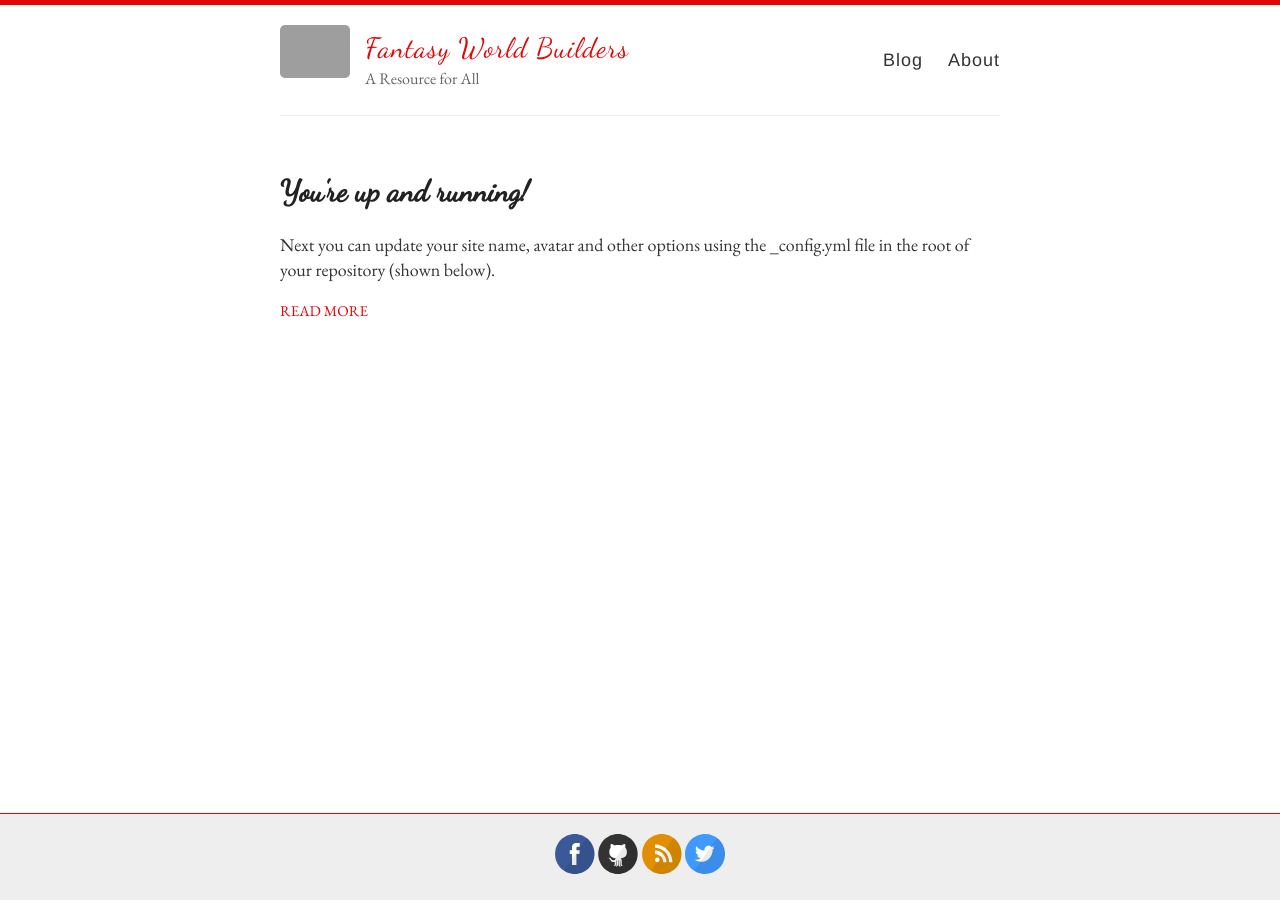
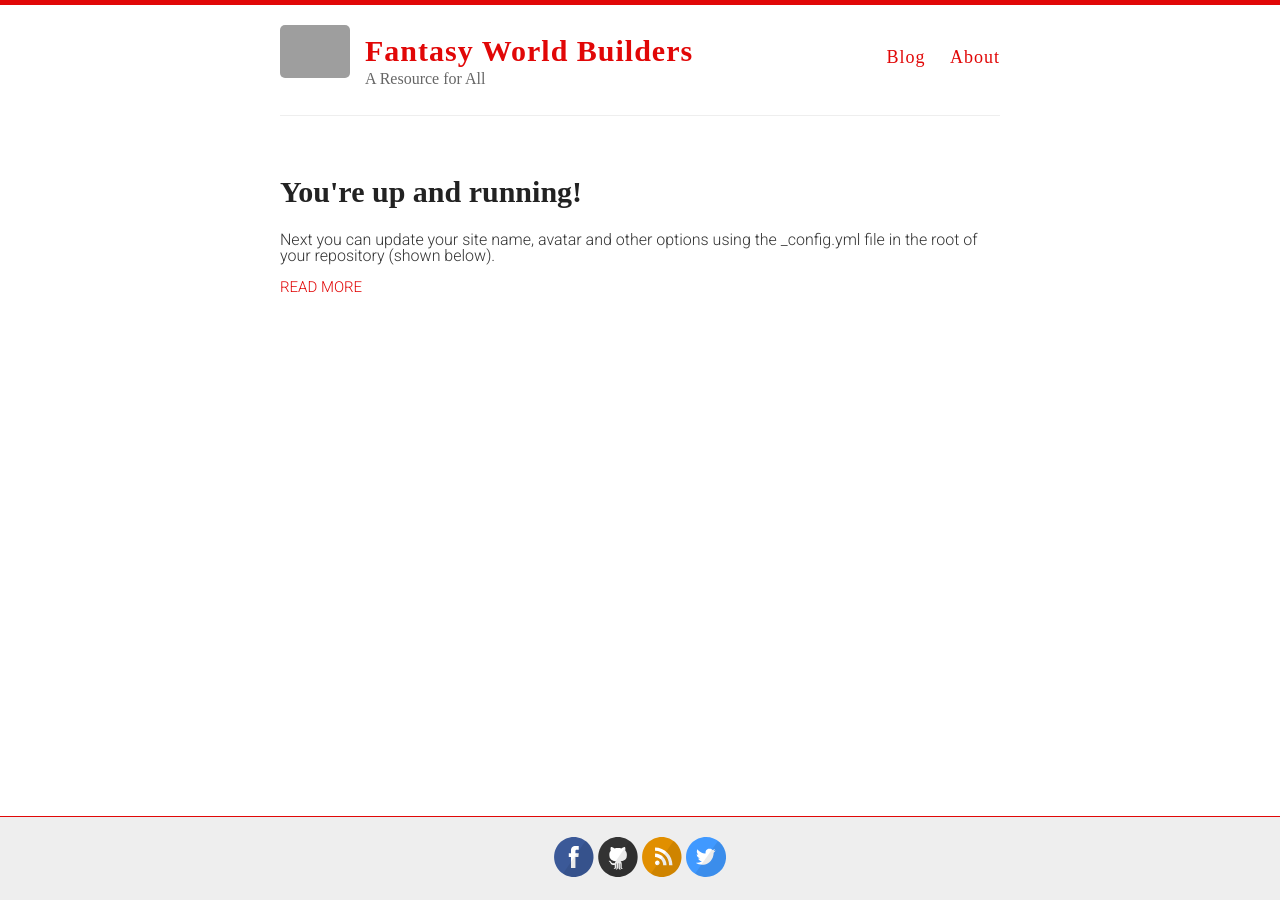
Before and after one commit to egreer/fantasyworld.builders, a Jekyll site: the page built from index.html, in a window 1280 px wide. Built offline with Jekyll 4.4.1, drawn with Linux system fonts in a browser that asks for light colours; nearby versions of some CDN libraries; some web fonts are replaced; grey boxes are pictures that could not be loaded.

Commit message:
updating fonts

```diff
--- a/_layouts/default.html
+++ b/_layouts/default.html
@@ -15,8 +15,8 @@
     <script src="https://stackpath.bootstrapcdn.com/bootstrap/4.3.1/js/bootstrap.min.js" integrity="sha384-JjSmVgyd0p3pXB1rRibZUAYoIIy6OrQ6VrjIEaFf/nJGzIxFDsf4x0xIM+B07jRM" crossorigin="anonymous"></script>
     <script src="https://kit.fontawesome.com/33b61b9e52.js" crossorigin="anonymous" integrity="sha384-vZhmSm3kshNlxPsZGXVLs2e16t4pRD3QYhU12zwY088qFiim63A4g/VpqBVLxTpz"></script>
 
-    <link href="https://fonts.googleapis.com/css?family=Dancing+Script&display=swap" rel="stylesheet">
-    <link href="https://fonts.googleapis.com/css?family=EB+Garamond&display=swap" rel="stylesheet">
+    <link href="https://fonts.googleapis.com/css?family=Almendra+Display&display=swap" rel="stylesheet">
+    <link href="https://fonts.googleapis.com/css?family=Roboto:300&display=swap" rel="stylesheet">
 
     <link rel="stylesheet" type="text/css" href="{{ site.baseurl }}/style.css" />
     <link rel="alternate" type="application/rss+xml" title="{{ site.name }} - {{ site.description }}" href="{{ site.baseurl }}/feed.xml" />
--- a/_sass/_variables.scss
+++ b/_sass/_variables.scss
@@ -4,7 +4,7 @@
 //
 
 // Colors
-$blue: #4183C4;
+$blue: #4183c4;
 $red: #e10707;
 
 // Grays
@@ -16,11 +16,12 @@
 $white: #fff;
 
 // Font stacks
-$helvetica: Helvetica, Arial, sans-serif;
-$helvetica-neue: "Helvetica Neue", Helvetica, Arial, sans-serif;
-$georgia: Georgia, serif;
-$garamond: 'EB Garamond', serif;
-$dancing-script: 'Dancing Script', cursive;
+$almendra-display: 'Almendra Display', cursive;
+$roboto: Roboto, sans-serif;
+
+$header-font: $almendra-display;
+$body-font: $roboto;
+$subtext-font: $almendra-display;
 
 // Mobile breakpoints
 @mixin mobile {
--- a/style.scss
+++ b/style.scss
@@ -20,7 +20,7 @@
 body {
   background: $white;
   color: $dark-gray;
-  font: 18px/1.4 $garamond;
+  font-family: $body-font;
 }
 
 .container {
@@ -41,7 +41,7 @@
   }
 
   color: $darker-gray;
-  font-family: $dancing-script;
+  font-family: $header-font;
   font-weight: bold;
 
   line-height: 1.7;
@@ -65,8 +65,8 @@
 }
 
 h4 {
+  color: $gray;
   font-size: 18px;
-  color: $gray;
 }
 
 p {
@@ -128,6 +128,7 @@
 
 .date {
   color: $gray;
+  font-family: $subtext-font;
   font-style: italic;
 }
 
@@ -208,9 +209,8 @@
 .site-name {
   color: $red;
   cursor: pointer;
-  font-family: $dancing-script;
-  font-size: 28px;
-  font-weight: 300;
+  font-family: $header-font;
+  font-size: 30px;
   letter-spacing: 1px;
   margin: 0;
 }
@@ -221,7 +221,9 @@
   }
 
   color: $gray;
+  font-family: $header-font;
   font-size: 16px;
+  font-weight: 300;
   margin: -5px 0 0;
 }
 
@@ -234,7 +236,7 @@
   }
 
   float: right;
-  font-family: $helvetica-neue;
+  font-family: $subtext-font;
   font-size: 18px;
   margin-top: 23px; // @TODO: Vertically middle align
 
@@ -244,7 +246,7 @@
       margin: 0 10px;
     }
 
-    color: $dark-gray;
+    color: $red;
     font-weight: 300;
     letter-spacing: 1px;
     margin-left: 20px;
@@ -286,6 +288,10 @@
     font-size: 15px;
     text-transform: uppercase;
   }
+
+  .post-tag{
+    font-family: $subtext-font;
+  }
 }
 
 .wrapper-footer {
```
